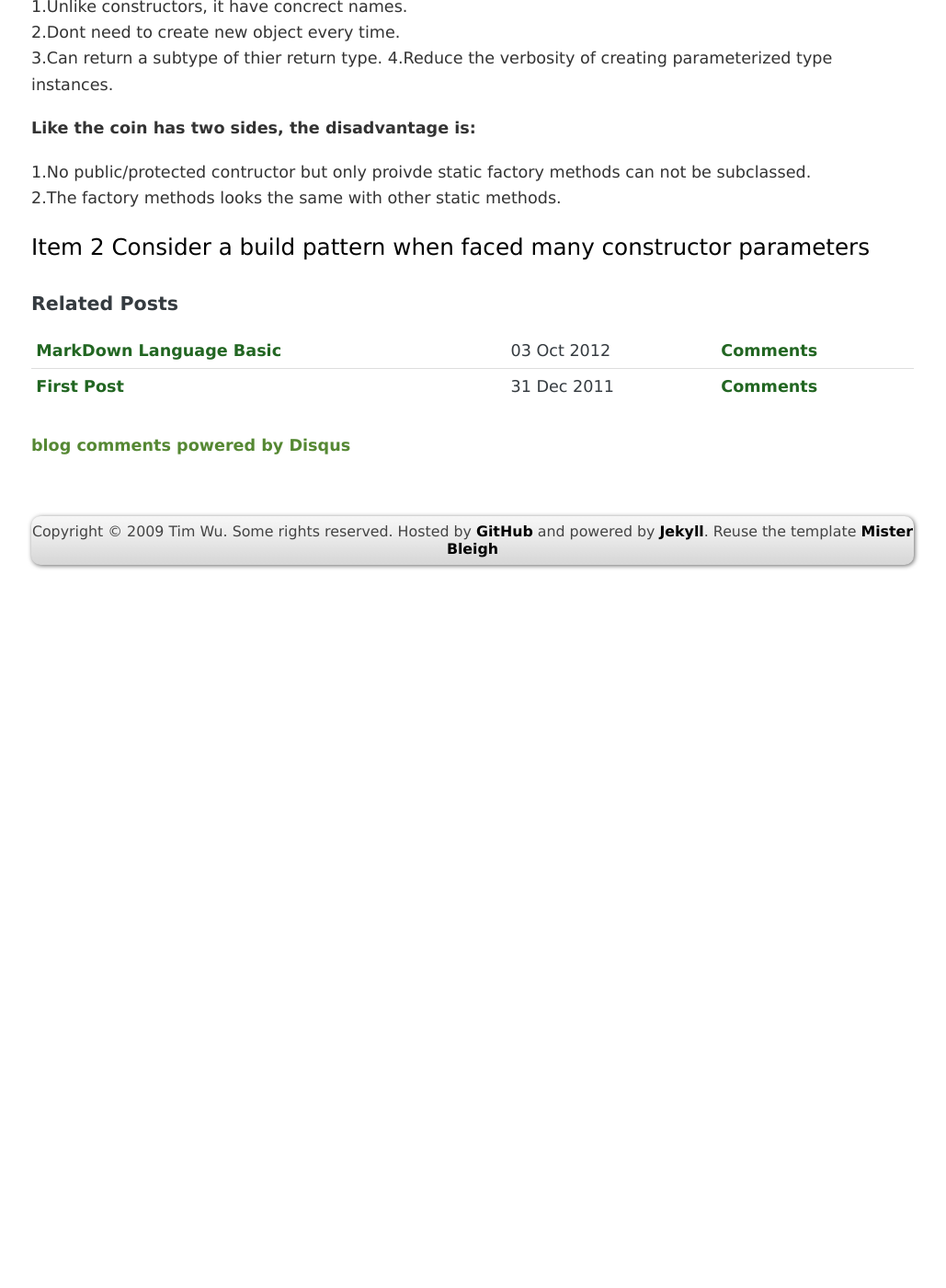
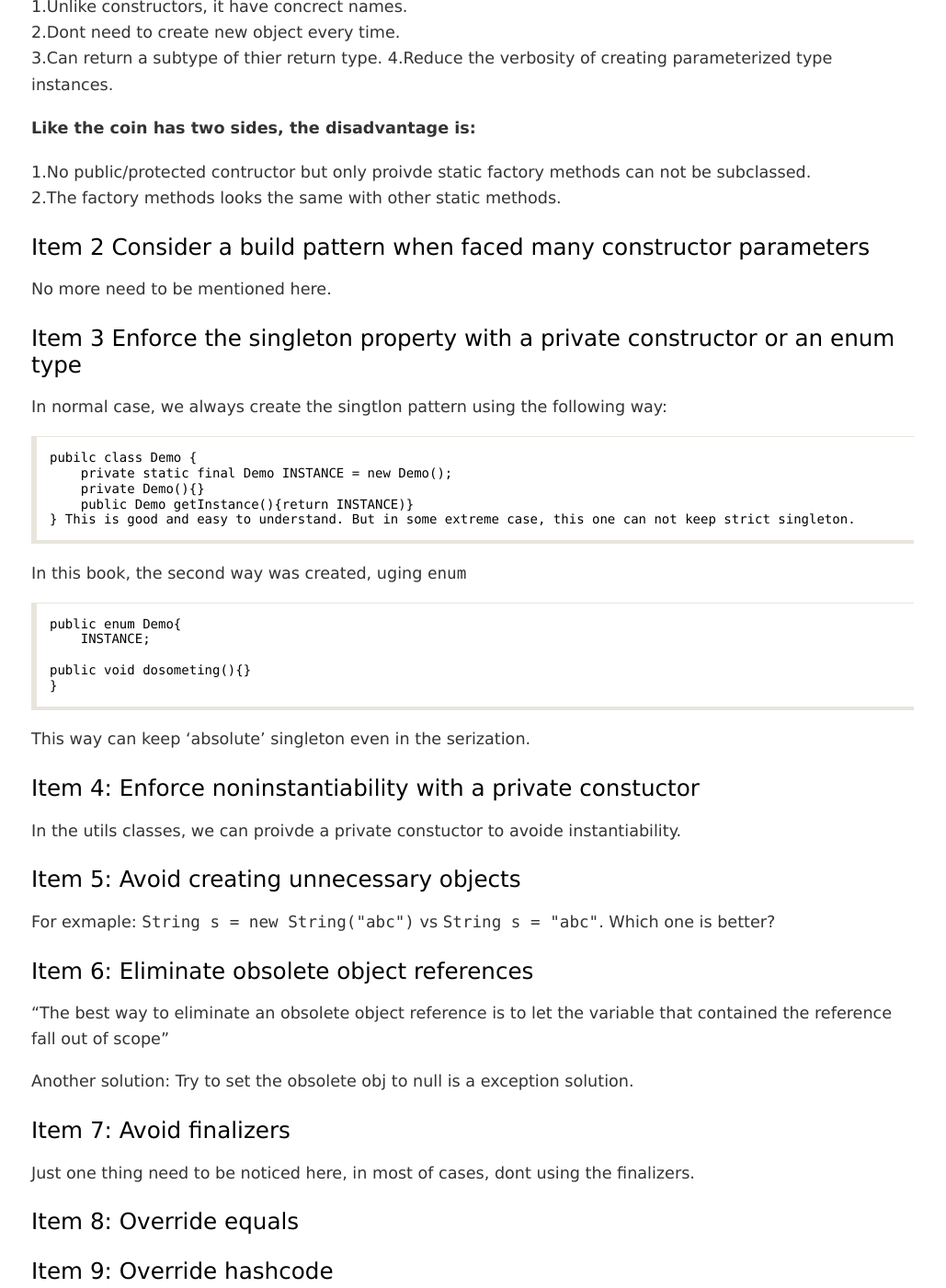
Before and after one commit to wutingbupt/wutingbupt.github.com, a Jekyll site: the page built from _posts/2012-10-06-technical-effect-java-1.markdown, in a window 1280 px wide and 1400 px high, scrolled down 607 px. Shown: the whole window at 92% size, without its empty margins (126-1155 px from the left). Built offline with Jekyll 4.4.1, drawn with Linux system fonts in a browser that asks for light colours; comment, search, counter and statistics services are not loaded; before the commit the page ends 1237 px from its top, so only the background shows below that; some of the changed text lies outside the part shown.

Commit message:
Add a new blog

```diff
--- a/_posts/2012-10-06-technical-effect-java-1.markdown
+++ b/_posts/2012-10-06-technical-effect-java-1.markdown
@@ -2,11 +2,11 @@
 layout: post
 title: "Effect JAVA Language"
 ---
-I read this book Chinese editon two years ago and can not understand all of the meaning of this book due to the translate issue and my personal skill issue.
+I read this book Chinese editon two years ago when I was a intern. But to be honest saying, I already forget it very clearly.
 
 In serveral months ago, I bouguht the **[effective java](http://www.amazon.com/Effective-Java-2nd-Joshua-Bloch/dp/0321356683)**, but due to the time limit or personal issue, I only touch it a little times, and it still looks so white.
 
-Next, I will use my blog to recode every items to help me better understanding the real spirit of this book.
+So now, I will use my blog to recode every items to help me better understanding the real spirit of this book.
 
 ###Item 1 Consider the static factory method instread of constructor
 
@@ -22,3 +22,50 @@ Next, I will use my blog to recode every items to help me better understanding t
 2.The factory methods looks the same with other static methods.
 
 ###Item 2 Consider a build pattern when faced many constructor parameters
+No more need to be mentioned here.
+
+###Item 3 Enforce the singleton property with a private constructor or an enum type
+
+In normal case, we always create the singtlon pattern using the following way:
+
+    pubilc class Demo {
+        private static final Demo INSTANCE = new Demo();
+        private Demo(){}
+        public Demo getInstance(){return INSTANCE)}
+	}
+This is good and easy to understand. But in some extreme case, this one can not keep strict singleton.
+
+In this book, the second way was created, uging `enum`
+
+    public enum Demo{
+        INSTANCE;
+
+    public void dosometing(){}
+    }
+
+This way can keep 'absolute' singleton even in the serization.
+
+###Item 4: Enforce noninstantiability with a private constuctor
+In the utils classes, we can proivde a private constuctor to avoide instantiability.
+
+###Item 5: Avoid creating unnecessary objects
+For exmaple: `String s = new String("abc")` vs `String s = "abc"`. Which one is better?
+
+###Item 6: Eliminate obsolete object references
+"The best way to eliminate an obsolete object reference is to let the variable that contained the reference fall out of scope"
+
+Another solution: Try to set the obsolete obj to null is a exception solution.
+
+###Item 7: Avoid finalizers
+Just one thing need to be noticed here, in most of cases, dont using the finalizers.
+
+###Item 8: Override equals
+
+###Item 9: Override hashcode
+
+###Item 10: Override toString
+
+###Item 11: Override clone
+Notice: **copy && deep copy**
+
+###Item 12: Consider implementing Comparable
```
